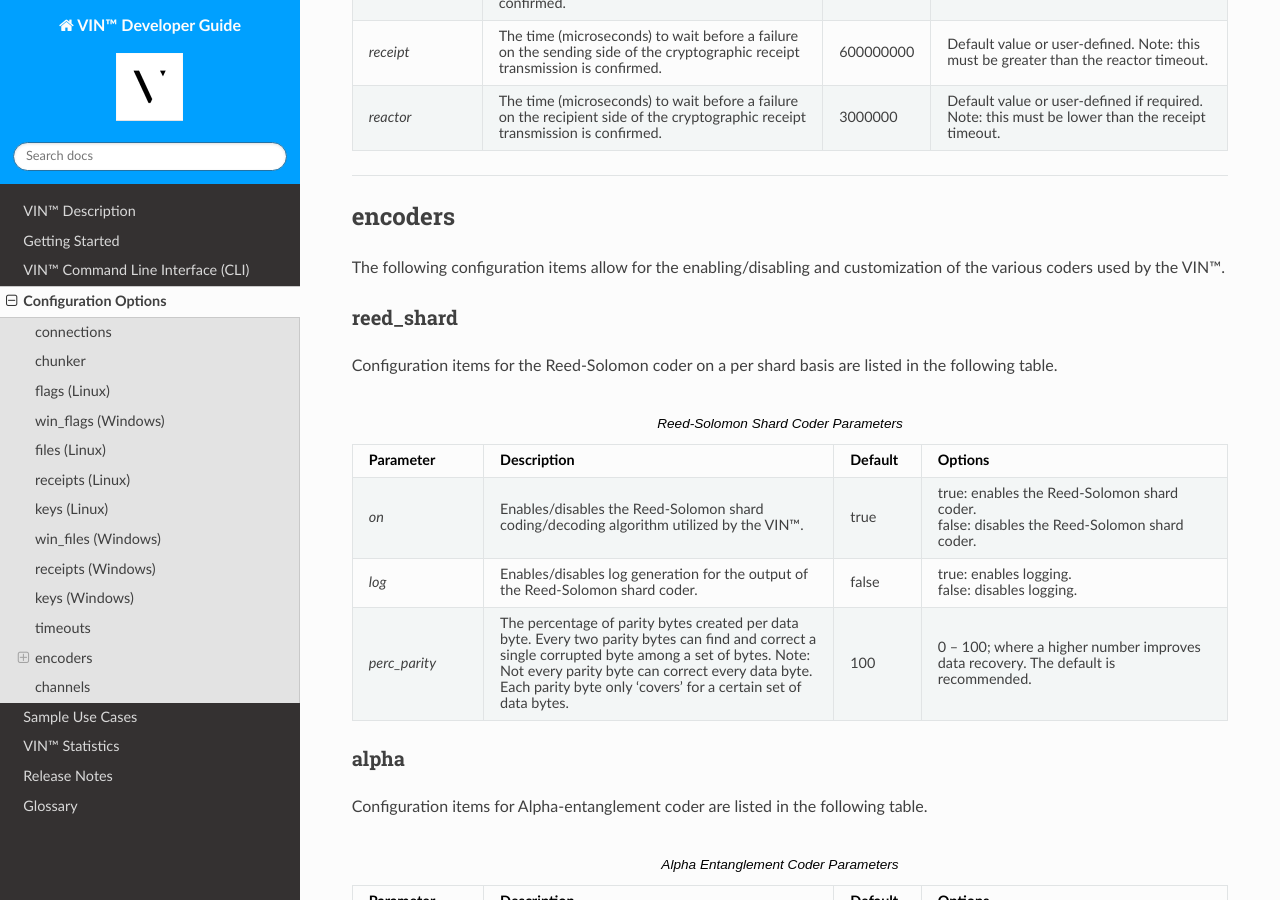
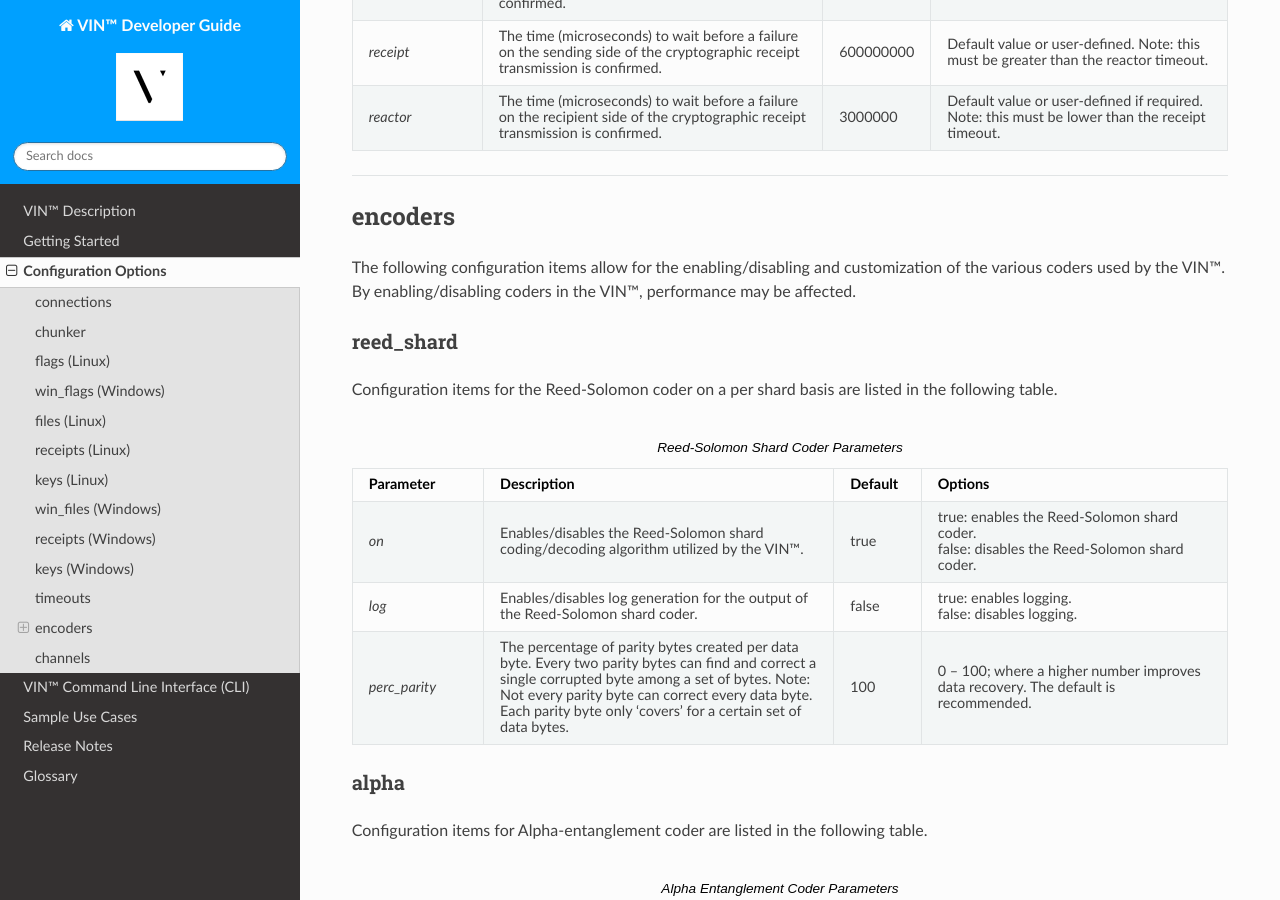
Before and after one commit to Market-Insight-Solutions-LLC/vin-developer-guide, a Sphinx documentation site: the page built from docs/source/configuration.rst, in a window 1280 px wide and 900 px high, scrolled down 4987 px. Built offline with Sphinx 7.4.7 and the Read the Docs theme 2.0.0, drawn with Linux system fonts in a browser that asks for light colours.

Commit message:
removed statistics

```diff
--- a/docs/source/configuration.rst
+++ b/docs/source/configuration.rst
@@ -191,7 +191,7 @@
 encoders
 ========
 
-The following configuration items allow for the enabling/disabling and customization of the various coders used by the VIN™.
+The following configuration items allow for the enabling/disabling and customization of the various coders used by the VIN™. By enabling/disabling coders in the VIN™, performance may be affected.
 
 reed_shard
 ----------
--- a/docs/source/index.rst
+++ b/docs/source/index.rst
@@ -20,10 +20,9 @@
 
    vin_description
    getting_started
+   configuration
    vin_cli
-   configuration
    sample_use_cases
-   vin_statistics
    release_notes
    glossary
 
```
Also changed, not shown: docs/source/vin_statistics.rst (deleted, +0 -9 lines).
